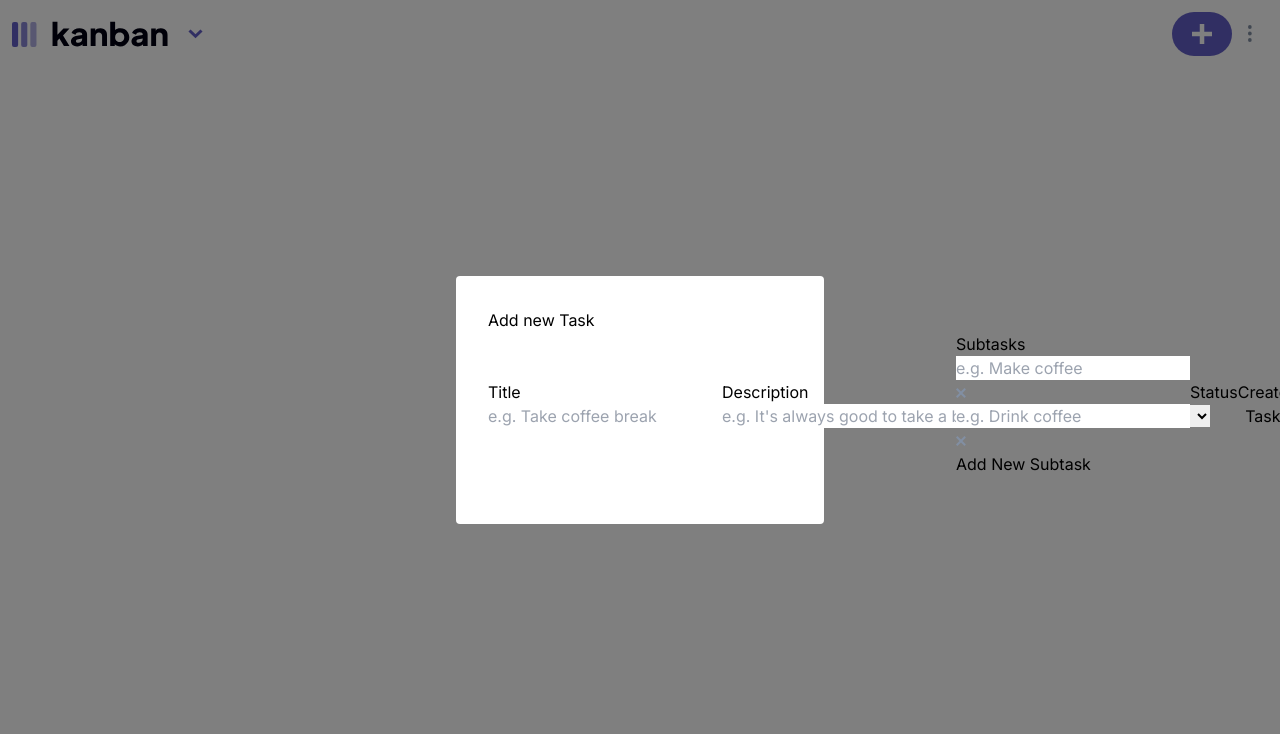
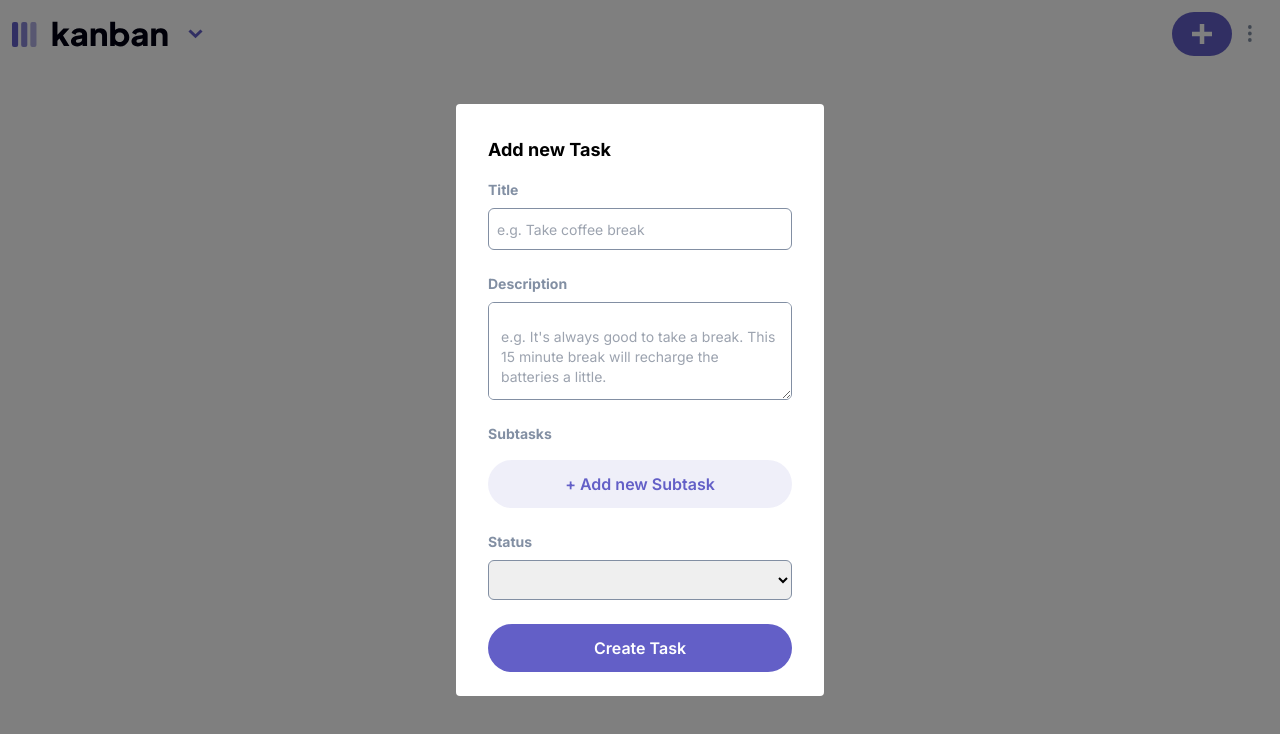
Before and after one commit to botirk38/kanban-task-management-app, a Next.js app: page / in a window 1280 px wide. Both pictures are taken after a click on the button 1201 px from the left and 33 px from the top of the page. Shown: the top 734 px of the page. Built offline with nearby package versions, Linux system fonts and the light colour scheme.

Commit message:
commit AddTask functionality

```diff
--- /dev/null
+++ b/app/components/ButtonAddTask.tsx
@@ -0,0 +1,24 @@
+import { ButtonProps } from "../types/Button";
+
+
+export const ButtonAddTask: React.FC<ButtonProps> = ({
+    children,
+    onClick,
+    disabled = false, // You can set default values here
+    className = '',
+    type = 'button',
+    ...rest
+}) => {
+
+    return (
+        <button
+            className={`bg-purple-dark  font-semibold  w-full p-3 rounded-3xl ${className}`}
+            onClick={onClick}
+            disabled={disabled}
+            type={type}
+            {...rest}
+        >
+            {children}
+        </button>
+    );
+}
--- a/app/components/ButtonPrimary.tsx
+++ b/app/components/ButtonPrimary.tsx
@@ -11,7 +11,7 @@ export const ButtonPrimary: React.FC<ButtonProps> = ({
 }) => {
     return (
         <button
-            className={`bg-purple-dark text-white font-semibold rounded-3xl px-4 py-2 hover:bg-purple-light transition-colors duration-300 ${className}`}
+            className={` bg-purple-dark text-white font-semibold rounded-3xl px-4 py-2 hover:bg-purple-light transition-colors duration-300 ${className}`}
             onClick={onClick}
             disabled={disabled}
             type={type}
--- a/app/components/CreateTask.tsx
+++ b/app/components/CreateTask.tsx
@@ -1,61 +1,161 @@
 import Image from "next/image";
 import React from "react";
+import { ButtonAddTask } from "./ButtonAddTask";
+import { useContext } from "react";
+import { BoardContext } from "./BoardContext";
+import { Subtask, Task } from "../types/Board";
+import { on } from "events";
 
 interface CreateTaskProps {
     onClose: () => void;
+    statuses: string[];
 
 }
 
+type State = {
+    title: string;
+    description: string;
+    status: string;
+    subtasks: Subtask[];
 
-const CreateTask: React.FC<CreateTaskProps> = ({onClose}) => {
+}
+
+type Action =
+    | { type: 'SET_TITLE', payload: string }
+    | { type: 'SET_DESCRIPTION', payload: string }
+    | { type: 'SET_STATUS', payload: string }
+    | { type: 'ADD_SUBTASK', payload: Subtask }
+    | { type: 'DELETE_SUBTASK', payload: number }
+    | { type: 'TOGGLE_SUBTASK_COMPLETED', payload: number }
+    | {type: 'UPDATE_SUBTASK', payload: {index: number, title: string}};
+
+
+const reducer = (state: State, action: Action): State => {
+    switch (action.type) {
+        case 'SET_TITLE':
+            return { ...state, title: action.payload };
+        case 'SET_DESCRIPTION':
+            return { ...state, description: action.payload };
+        case 'SET_STATUS':
+            return { ...state, status: action.payload };
+        case 'ADD_SUBTASK':
+            return { ...state, subtasks: [...state.subtasks, action.payload] };
+        case 'DELETE_SUBTASK':
+            return { ...state, subtasks: state.subtasks.filter((_, index) => index !== action.payload) };
+        case 'TOGGLE_SUBTASK_COMPLETED':
+            return {
+                ...state,
+                subtasks: state.subtasks.map((subtask, index) => {
+                    if (index === action.payload) {
+                        return { ...subtask, completed: !subtask.isCompleted };
+                    }
+                    return subtask;
+                })
+            };
+        case 'UPDATE_SUBTASK':
+            return {
+                ...state,
+                subtasks: state.subtasks.map((subtask, index) => {
+                    if (index === action.payload.index) {
+                        return { ...subtask, title: action.payload.title };
+                    }
+                    return subtask;
+                })
+            };
+        default:
+            return state;
+    }
+}
+
+
+
+
+
+const CreateTask: React.FC<CreateTaskProps> = ({onClose, statuses}) => {
+
+    const {currentBoard, setCurrentBoard} = useContext(BoardContext);
+    const [state, dispatch] = React.useReducer(reducer, {
+        title: '',
+        description: '',
+        status: 'Todo',
+        subtasks: []
+    });
+
+    const addTask = (newTask: Task) => {
+        if(currentBoard){
+            const updatedBoard = {...currentBoard};
+            console.log(newTask)
+
+            const columnIndex = currentBoard.columns.findIndex(column => column.name === newTask.status);
+            console.log(newTask.status);
+            onClose();
+
+            if(columnIndex !== -1){
+                updatedBoard.columns[columnIndex].tasks.push(newTask);
+                setCurrentBoard(updatedBoard);
+            }else{
+                console.error(`No column found with the name ${newTask.status}`);
+            }
+
+        }else{
+            console.error("No current board");
+        }
+
+    }
+
+
 
     return(
-        <section className="absolute inset-0 flex items-center justify-center bg-black bg-opacity-50 " onClick={onClose}>
+        <section className="fixed min-h-screen  inset-0 z-50 flex items-center justify-center bg-black bg-opacity-50 " onClick={onClose}>
 
-            <div className=" dark:bg-blue-mid bg-white rounded p-8 min-h-max w-[23rem]" onClick={(e) => e.stopPropagation()}>
-                <h2>Add new Task</h2>
+            <div className=" dark:bg-blue-mid bg-white rounded h-[37rem] max-h-full p-8  w-[23rem]" onClick={(e) => e.stopPropagation()}>
+                <h2 className="font-bold text-lg mb-4">Add new Task</h2>
 
-                <div className="flex justify-start items-center mb-4">
+                <div className="flex flex-col justify-center items-start gap-6 mb-4">
 
-                    <div>
-                        <p>Title</p>
-                        <input type="text" placeholder="e.g. Take coffee break" />
+                    <div className="flex flex-col justify-center items-start w-full gap-2">
+                        <p className="font-bold text-sm text-blue-grayish">Title</p>
+                        <input value={state.title} onChange = { e => dispatch({type:"SET_TITLE", payload: e.target.value})} className="p-2 rounded-md border border-blue-grayish w-full placeholder:text-sm" type="text" placeholder="e.g. Take coffee break" />
                     </div>
 
-                    <div>
-                        <p>Description</p>
-                        <input type="text" placeholder="e.g. It's always good to take a break. This 15 minute break will recharge the batteries a little." />
+                    <div className="flex flex-col justify-center items-start w-full gap-2">
+                        <p className="font-bold text-sm text-blue-grayish">Description</p>
+                        <textarea value={state.description} onChange = { e => dispatch({type:"SET_DESCRIPTION", payload: e.target.value})}className="px-3 py-6  align-text-top text-start rounded-md border border-blue-grayish w-full placeholder:text-sm " placeholder="e.g. It's always good to take a break. This 15 minute break will recharge the batteries a little." />
                     </div>
 
-                    <div>
-                        <p>Subtasks</p>
-                        <div>
-                            <input type="text" placeholder="e.g. Make coffee" />
-                            <button>
-                                <Image src="/assets/icon-cross.svg" alt="delete subtask" width={10} height={10} />
-                            </button>
-                        </div>
+                    <div className="flex flex-col justify-center w-full items-start gap-4">
+                        <p className="font-bold text-sm text-blue-grayish ">Subtasks</p>
+                        {state.subtasks.map((subtask, index) => (
+                        <React.Fragment key={index}>
+                            <div className="w-full flex justify-between items-center gap-4 ">
+                                <input value={subtask.title} onChange={e => dispatch({type:"UPDATE_SUBTASK", payload: {title: e.target.value, index: index}})}className="border border-blue-grayish p-2 rounded-sm w-full placeholder:text-sm" type="text" placeholder="e.g. Make coffee" />
+                                <button onClick={ e => dispatch({type:"DELETE_SUBTASK", payload: index})}>
+                                    <Image src="/assets/icon-cross.svg" alt="delete subtask" width={20} height={20} />
+                                </button>
+                            </div>
+                        </React.Fragment>
+                        ))}
 
-                        <div>
-                            <input type="text" placeholder="e.g. Drink coffee" />
-                            <button>
-                                <Image src="/assets/icon-cross.svg" alt="delete subtask" width={10} height={10}/>
-                            </button>
-                        </div>
 
-                        <button>Add New Subtask</button>
+                        <ButtonAddTask  className=" bg-opacity-10 text-purple-dark " onClick={() => dispatch({type:"ADD_SUBTASK", payload: {title:"", isCompleted: false}}) }>
+                            + Add new Subtask
+                        </ButtonAddTask>
 
                     </div>
 
-                    <div>
-                        <p>Status</p>
-                        <select>
-
+                    <div className="flex flex-col justify-center items-start w-full gap-2">
+                        <p className="font-bold text-sm text-blue-grayish">Status</p>
+                        <select value={state.status} onChange={e => dispatch({type:"SET_STATUS", payload:e.target.value})} className="border border-blue-grayish p-2 rounded-md w-full">
+                            {statuses.map((status, index) => (
+                                <option key={index} value={status}>
+                                    {status}
+                                </option>
+                            ))}
                         </select>
-
                     </div>
 
-                    <button>Create Task</button>
+
+                    <ButtonAddTask className="text-white" onClick={() => addTask({title: state.title, description: state.description, status: state.status, subtasks: state.subtasks})}> Create Task</ButtonAddTask>
 
                 </div>
 
--- a/app/components/Dashboard.tsx
+++ b/app/components/Dashboard.tsx
@@ -134,7 +134,7 @@ const Dashboard = () => {
                     onClose={() => setTaskOpen(false)}
                 /> }
 
-                <section className='grid place-items-start grid-cols-3  p-4 w-[73rem] min-h-screen  bg-blue-pale dark:bg-blue-dark md:w-full'>
+                <section className=' relative grid place-items-start grid-cols-3 grid-rows-auto  p-4 w-[73rem] min-h-screen  bg-blue-pale dark:bg-blue-dark md:w-full'>
                     {currentBoardWithIcons.columns && currentBoardWithIcons.columns.map((column, index) => (
                         <div key={index} className='flex flex-col justify-center items-start gap-4 w-full'>
                             <span className='flex'>
--- a/app/components/Sidebar.tsx
+++ b/app/components/Sidebar.tsx
@@ -13,14 +13,13 @@ interface SidebarProps {
   }
 
 const Sidebar: React.FC<SidebarProps> = ({boards}) => {
-    console.log(boards)
     const [isMobile, setIsMobile] = useState(false);
     const [menuOpen, setMenuOpen] = useState(false);
     const [AddNewTaskOpen, setAddNewTaskOpen] = useState(false);
     const {theme} = useContext(ThemeContext);
     const {currentBoard, setCurrentBoard} = useContext(BoardContext);
+    const statuses = Array.from(new Set(currentBoard?.columns.flatMap(column => column.tasks.map(task => task.status)) || []));
 
-    console.log("Theme:", theme);
 
     useEffect(() => {
         setIsMobile(window.innerWidth <= 768);
@@ -117,7 +116,7 @@ const Sidebar: React.FC<SidebarProps> = ({boards}) => {
             </div>
 
             {AddNewTaskOpen && (
-                <CreateTask onClose={handleAddNewTaskClick}/>
+                <CreateTask onClose={handleAddNewTaskClick} statuses={statuses}/>
             )
                 }
 
--- a/app/components/TaskDetails.tsx
+++ b/app/components/TaskDetails.tsx
@@ -19,8 +19,8 @@ const TaskDetails: React.FC<TaskDetailsProps> = ({ title, description, subtasks,
 
 
     return (
-        <div className="absolute inset-0 flex items-center justify-center bg-black bg-opacity-50 " onClick={onClose}>
-            <div className=" dark:bg-blue-mid bg-white rounded p-8 min-h-max w-[23rem]" onClick={(e) => e.stopPropagation()}>
+        <div className="fixed min-h-screen  inset-0 z-50 flex items-center justify-center bg-black bg-opacity-50 " onClick={onClose}>
+            <div className=" dark:bg-blue-mid bg-white rounded h-full p-8 max-h-[30rem] w-[23rem]" onClick={(e) => e.stopPropagation()}>
                 <div className='flex justify-between items-center mb-4 '>
                     <h2 className='font-bold text-lg dark:text-white'>{title}</h2>
                     <picture>
--- a/app/globals.css
+++ b/app/globals.css
@@ -1,3 +1,10 @@
 @tailwind base;
 @tailwind components;
 @tailwind utilities;
+
+
+html, body {
+    height: 100%;
+    margin: 0;
+    padding: 0;
+}
--- a/app/types/Button.ts
+++ b/app/types/Button.ts
@@ -1,5 +1,5 @@
 export interface ButtonProps {
-    children: React.ReactNode;
+    children?: React.ReactNode;
     onClick?: React.MouseEventHandler<HTMLButtonElement>;
     disabled?: boolean;
     className?: string;
```
